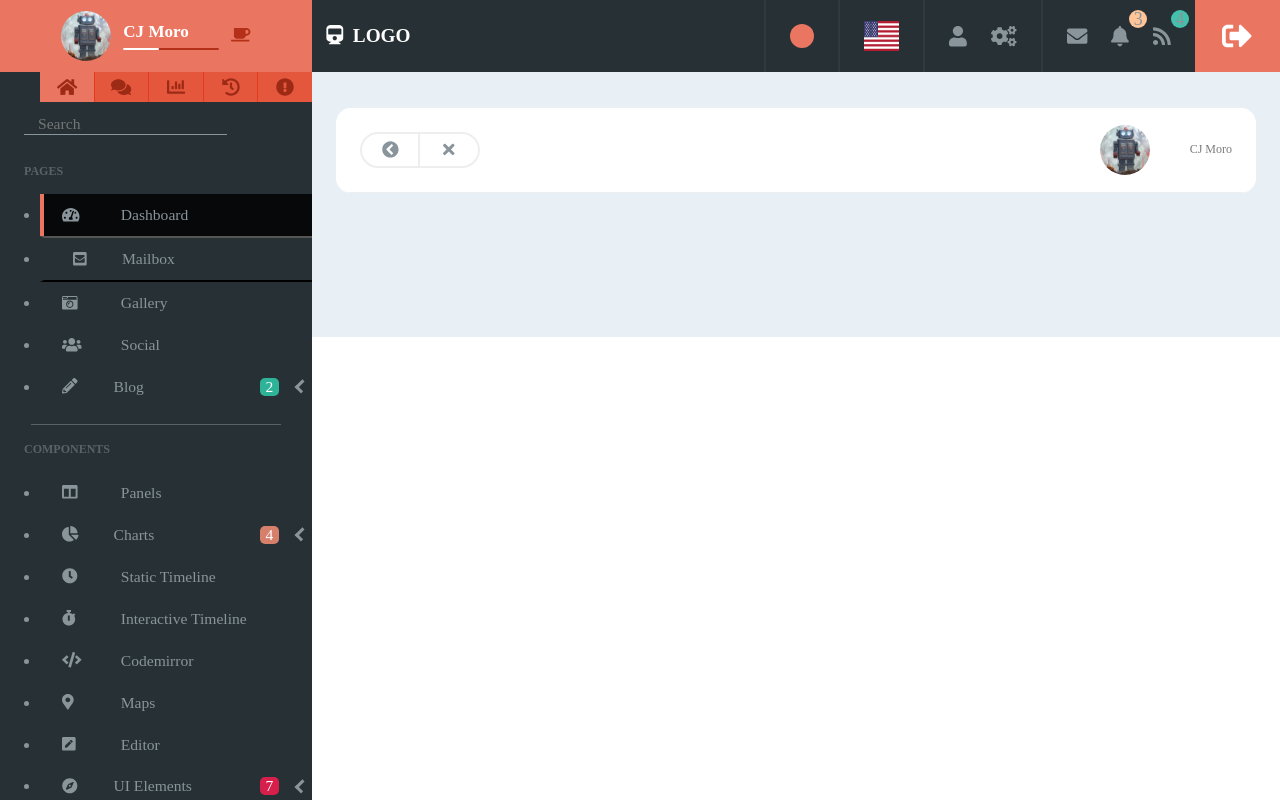
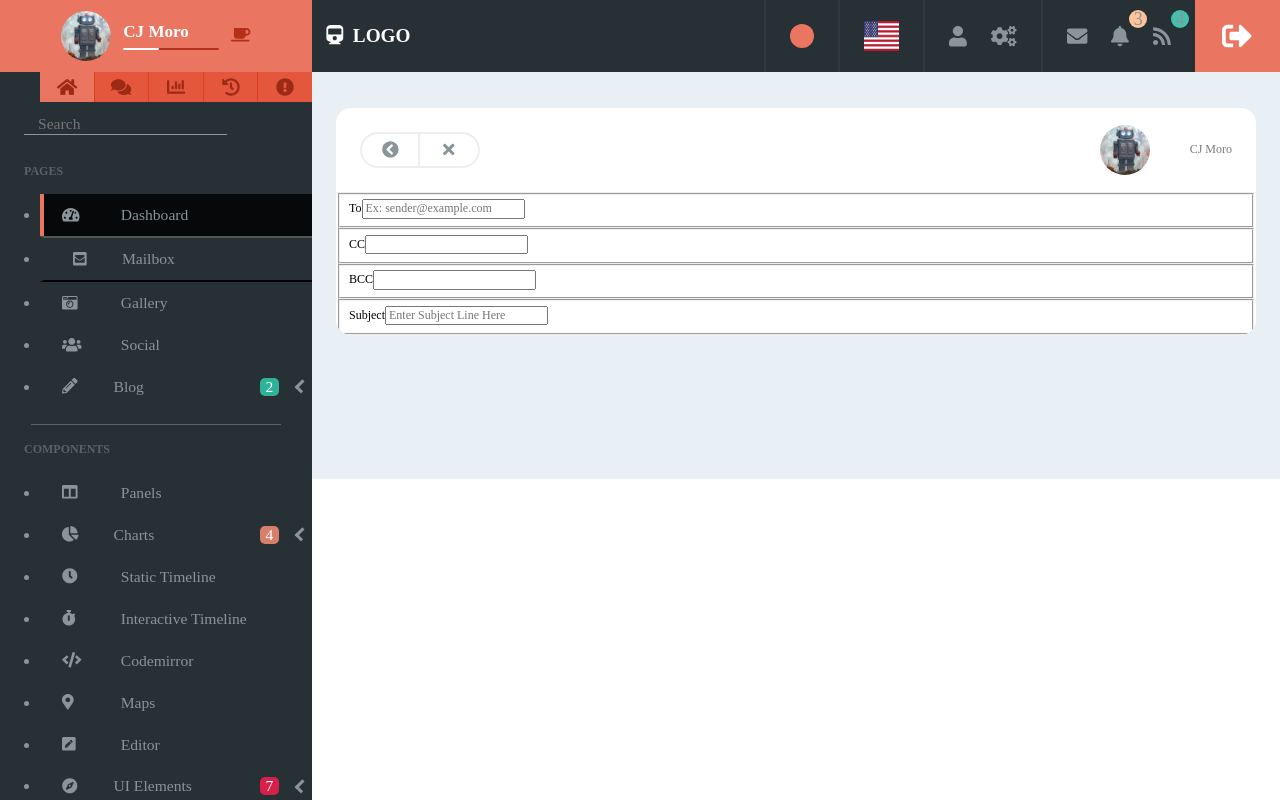
Before and after one commit to serCJm/react-admin-dashboard, a React (Create React App) app: page /compose in a window 1280 px wide. Built offline with nearby package versions, Linux system fonts and the light colour scheme.

Commit message:
Add ComposeSendForm component

```diff
--- a/src/layout/Pages/Mailbox/Compose/Compose.jsx
+++ b/src/layout/Pages/Mailbox/Compose/Compose.jsx
@@ -1,12 +1,14 @@
 import React from "react";
 import PageElementWrapper from "../../PageElementWrapper";
 import ComposeControls from "./ComposeControls/ComposeControls";
+import ComposeSendForm from "./ComposeSendForm/ComposeSendForm";
 
 const Compose = () => {
   return (
     <PageElementWrapper>
       <div className="compose">
         <ComposeControls />
+        <ComposeSendForm />
       </div>
     </PageElementWrapper>
   );
--- /dev/null
+++ b/src/layout/Pages/Mailbox/Compose/ComposeSendForm/ComposeSendForm.jsx
@@ -0,0 +1,40 @@
+import React from "react";
+
+const ComposeSendForm = () => {
+  return (
+    <form className="compose-send-form">
+      <fieldset className="compose-send-item">
+        <legend style={{ display: "none" }} />
+        <label className="compose-send-label">To</label>
+        <input
+          className="compose-send-input"
+          type="text"
+          placeholder="Ex: sender@example.com"
+          required
+        />
+      </fieldset>
+      <fieldset className="compose-send-item">
+        <legend style={{ display: "none" }} />
+        <label className="compose-send-label">CC</label>
+        <input className="compose-send-input" type="text" />
+      </fieldset>
+      <fieldset className="compose-send-item">
+        <legend style={{ display: "none" }} />
+        <label className="compose-send-label">BCC</label>
+        <input className="compose-send-input" type="text" />
+      </fieldset>
+      <fieldset className="compose-send-item">
+        <legend style={{ display: "none" }} />
+        <label className="compose-send-label">Subject</label>
+        <input
+          className="compose-send-input"
+          type="text"
+          placeholder="Enter Subject Line Here"
+          required
+        />
+      </fieldset>
+    </form>
+  );
+};
+
+export default ComposeSendForm;
```
